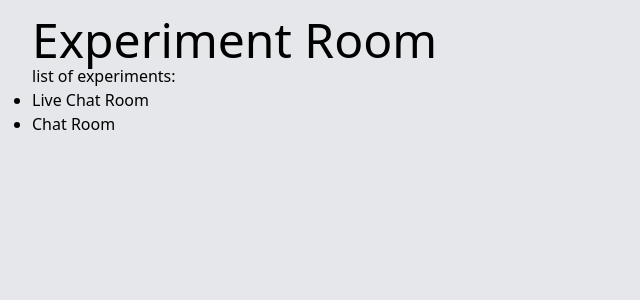
After one commit to firdan-machda/django-websocket-channels-example, a Django app: template templates/index.html in a window 1280 px wide. The commit adds this page. Shown: the top 300 px of the page, without its empty margins (0-640 px from the left). Run offline with Django 4.2, Linux system fonts and the light colour scheme; the template is opened without the code that fills it, so the values that code supplies are empty; some libraries are stand-ins or nearby versions.

Commit message:
update: add index.html for home page

```diff
--- a/channel/urls.py
+++ b/channel/urls.py
@@ -17,6 +17,7 @@ Including another URLconf
 from django.contrib import admin
 from django.conf import settings
 from django.conf.urls.static import static
+from django.views.generic.base import TemplateView
 from django.urls import path, include
 from django.views.generic import RedirectView
 from graphene_django.views import GraphQLView
@@ -26,8 +27,8 @@ urlpatterns = [
     path('admin/', admin.site.urls),
     path('graphql/', csrf_exempt(GraphQLView.as_view(graphiql=True))),
     path('chat/', include('chat.urls')),
-    path('', RedirectView.as_view(url='/chat/')),
-    path('webpush/', include('webpush.urls'))
+    path('webpush/', include('webpush.urls')),
+    path('', TemplateView.as_view(template_name='index.html')),
 ]
 
 if settings.DEBUG:
--- a/chat/templates/room/livechat.html
+++ b/chat/templates/room/livechat.html
@@ -7,8 +7,8 @@
 
 
 {% block content %}
-<h1 class="text-3xl sm:text-4xl lg:text-5xl text-teal-100">Live Chat Room</h1>
-<h3 class="text-teal-100">
+<h1 class="text-3xl sm:text-4xl lg:text-5xl">Live Chat Room</h1>
+<h3 class="">
     Your temporary username: <span id="username"></span>
 </h3>
 <textarea id="chat-log" cols="100" rows="20" class="w-full sm:w-3/4 lg:w-1/2 h-64 p-2 rounded border"></textarea><br>
--- /dev/null
+++ b/chat/templatetags/random_words.py
@@ -0,0 +1,10 @@
+import random
+import string
+from django import template
+
+register = template.Library()
+
+@register.simple_tag
+def random_words(length=5):
+    letters = string.ascii_lowercase
+    return ''.join(random.choice(letters) for i in range(length))
--- a/chat/urls.py
+++ b/chat/urls.py
@@ -2,6 +2,8 @@ from django.urls import path
 from django.views.generic.base import TemplateView
 
 from . import views
+
+app_name="chat"
 
 urlpatterns = [
     path("", views.index, name="index"),
--- a/static/src/output.css
+++ b/static/src/output.css
@@ -677,6 +677,10 @@ video {
   transform: translate(var(--tw-translate-x), var(--tw-translate-y)) rotate(var(--tw-rotate)) skewX(var(--tw-skew-x)) skewY(var(--tw-skew-y)) scaleX(var(--tw-scale-x)) scaleY(var(--tw-scale-y));
 }
 
+.list-disc {
+  list-style-type: disc;
+}
+
 .gap-1 {
   gap: 0.25rem;
 }
@@ -697,6 +701,31 @@ video {
 .bg-violet-500 {
   --tw-bg-opacity: 1;
   background-color: rgb(139 92 246 / var(--tw-bg-opacity));
+}
+
+.bg-teal-400 {
+  --tw-bg-opacity: 1;
+  background-color: rgb(45 212 191 / var(--tw-bg-opacity));
+}
+
+.bg-teal-300 {
+  --tw-bg-opacity: 1;
+  background-color: rgb(94 234 212 / var(--tw-bg-opacity));
+}
+
+.bg-teal-100 {
+  --tw-bg-opacity: 1;
+  background-color: rgb(204 251 241 / var(--tw-bg-opacity));
+}
+
+.bg-gray-200 {
+  --tw-bg-opacity: 1;
+  background-color: rgb(229 231 235 / var(--tw-bg-opacity));
+}
+
+.bg-gray-100 {
+  --tw-bg-opacity: 1;
+  background-color: rgb(243 244 246 / var(--tw-bg-opacity));
 }
 
 .p-2 {
@@ -735,6 +764,11 @@ video {
 .text-white {
   --tw-text-opacity: 1;
   color: rgb(255 255 255 / var(--tw-text-opacity));
+}
+
+.text-teal-600 {
+  --tw-text-opacity: 1;
+  color: rgb(13 148 136 / var(--tw-text-opacity));
 }
 
 .filter {
--- a/templates/base.html
+++ b/templates/base.html
@@ -16,7 +16,7 @@
     {% endcompress %}
 </head>
 
-<body class="bg-teal-600">
+<body class="bg-gray-200">
     <div class="container mx-auto px-4 sm:px-6 lg:px-8 py-4">
         {% block content %}{% endblock content %}
     </div>
--- /dev/null
+++ b/templates/index.html
@@ -0,0 +1,12 @@
+{% extends 'base.html' %}
+{% load random_words %}
+
+{% block content %}
+<h1 class="text-3xl sm:text-4xl lg:text-5xl">Experiment Room</h1>
+<p>list of experiments:</p>
+{% random_words 5 as random_string%}
+<ul class="list-disc">
+    <li><a href="{% url 'chat:live' random_string %}">Live Chat Room</a></li>
+    <li><a href="{% url 'chat:room' random_string %}">Chat Room</a></li>
+</ul>
+{% endblock content %}
```
Also changed, not shown: chat/templatetags/__init__.py (added).
